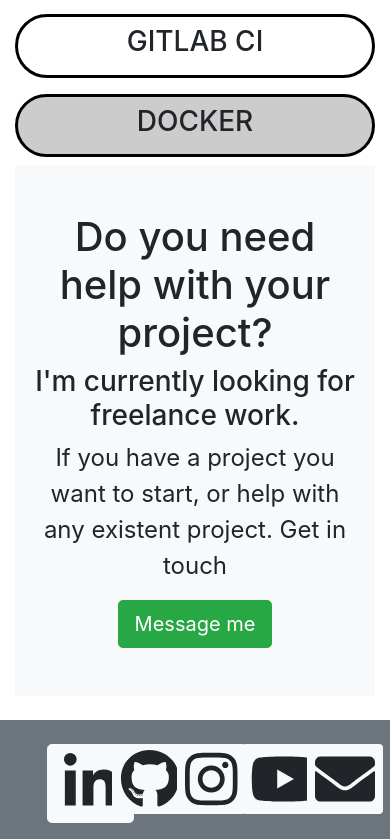
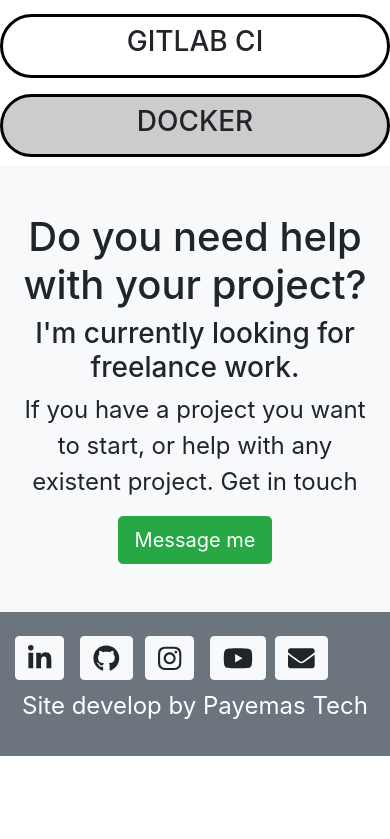
Before and after one commit to a2pr/portafoliov2, a Vue app: page /skills in a window 390 px wide. Shown: the part 1273-2112 px from the top of the page. After the commit the page ends 2029 px from the top, so only its background shows below. Built offline with nearby package versions, Linux system fonts and the light colour scheme.

Commit message:
update 08-5

```diff
--- a/src/components/footer.vue
+++ b/src/components/footer.vue
@@ -1,35 +1,65 @@
 <template>
   <div class="container-fluid bg-secondary py-3">
 <!--    continue here missing mobile config-->
-    <div class="text-center mt-2">
-      <div class="row">
+    <div class="text-center mt-2 d-none d-sm-block">
+      <div class="row ">
         <div class="col-2 offset-1">
           <a class="btn btn-lg btn-light" href="https://www.linkedin.com/in/andrespayema" target="_blank">
             <font-awesome-icon size="3x" :icon="['fab', 'linkedin-in']"/>
           </a>
         </div>
         <div class="col-2">
-          <a class="badge badge-light" href="https://github.com/a2pr" target="_blank">
+          <a class="btn btn-lg btn-light" href="https://github.com/a2pr" target="_blank">
             <font-awesome-icon size="3x" :icon="['fab', 'github']"/>
           </a>
         </div>
         <div class="col-2">
-          <a class="badge badge-light" href="https://www.instagram.com/payemastech/" target="_blank">
+          <a class="btn btn-lg btn-light" href="https://www.instagram.com/payemastech/" target="_blank">
             <font-awesome-icon size="3x" :icon="['fab', 'instagram']"/>
           </a>
         </div>
         <div class="col-2">
-          <a class="badge badge-light" href="https://www.youtube.com/channel/UCwP1bNJCqKg9qHGi2Mgz0DA" target="_blank">
+          <a class="btn btn-lg btn-light" href="https://www.youtube.com/channel/UCwP1bNJCqKg9qHGi2Mgz0DA" target="_blank">
             <font-awesome-icon size="3x" :icon="['fab', 'youtube']"/>
           </a>
         </div>
         <div class="col-2">
-          <a class="badge badge-light" href="mailto:a2payema.work@gmail.com?subject=Hello%20andres" target="_blank">
+          <a class="btn btn-lg btn-light" href="mailto:a2payema.work@gmail.com?subject=Hello%20andres" target="_blank">
             <font-awesome-icon size="3x" :icon="['fas', 'envelope']"/>
           </a>
         </div>
       </div>
     </div>
+    <div class="text-center mt-2 d-block d-sm-none">
+      <div class="row ">
+        <div class="col-2 ">
+          <a class="btn btn-xs btn-light" href="https://www.linkedin.com/in/andrespayema" target="_blank">
+            <font-awesome-icon size="lg" :icon="['fab', 'linkedin-in']"/>
+          </a>
+        </div>
+        <div class="col-2">
+          <a class="btn btn-xs btn-light" href="https://github.com/a2pr" target="_blank">
+            <font-awesome-icon size="lg" :icon="['fab', 'github']"/>
+          </a>
+        </div>
+        <div class="col-2">
+          <a class="btn btn-xs btn-light" href="https://www.instagram.com/payemastech/" target="_blank">
+            <font-awesome-icon size="lg" :icon="['fab', 'instagram']"/>
+          </a>
+        </div>
+        <div class="col-2">
+          <a class="btn btn-xs btn-light" href="https://www.youtube.com/channel/UCwP1bNJCqKg9qHGi2Mgz0DA" target="_blank">
+            <font-awesome-icon size="lg" :icon="['fab', 'youtube']"/>
+          </a>
+        </div>
+        <div class="col-2">
+          <a class="btn btn-xs btn-light" href="mailto:a2payema.work@gmail.com?subject=Hello%20andres" target="_blank">
+            <font-awesome-icon size="lg" :icon="['fas', 'envelope']"/>
+          </a>
+        </div>
+      </div>
+    </div>
+    <p class="text-center text-white mt-2">Site develop by Payemas Tech</p>
   </div>
 </template>
 
--- a/src/components/impossible-list.vue
+++ b/src/components/impossible-list.vue
@@ -1,5 +1,5 @@
 <template>
-  <div class="container-fluid">
+  <div class="container-fluid px-0">
     <div class="container text-center pt-5">
       <h1>Impossible List</h1>
       <p class="descrip text-justify">
--- a/src/components/skills.vue
+++ b/src/components/skills.vue
@@ -1,5 +1,5 @@
 <template>
-  <div class="container-fluid my-4">
+  <div class="container-fluid mt-4 px-0">
     <div class="container">
       <h2> I have expirences in the following .... </h2>
       <div class="row text-center">
--- a/src/components/work.vue
+++ b/src/components/work.vue
@@ -1,9 +1,9 @@
 <template>
     <div class="text-center">
-        <div class="container-fluid py-5  works" v-for="(work, index) in getWorks" :key="index">
-            <div class="offset-md-3 col-md-6 col-xs-8">
-                <div v-if="work.youtube">
-                  <iframe width="560" height="315" :src="work.youtube" frameborder="0"
+        <div class="container-fluid py-5 px-0 works" v-for="(work, index) in getWorks" :key="index">
+            <div class="offset-md-3 col-md-6 col-xs-8 ">
+                <div class="embed-responsive embed-responsive-16by9"  v-if="work.youtube">
+                  <iframe class="embed-responsive-item" :src="work.youtube"
                           allow="accelerometer; autoplay; clipboard-write; encrypted-media; gyroscope; picture-in-picture" allowfullscreen>
                   </iframe>
                 </div>
--- a/src/main.js
+++ b/src/main.js
@@ -3,6 +3,8 @@
 import VueRouter from 'vue-router'
 import {routes} from './routes'
 import {store} from './content/main'
+
+/*https://www.npmjs.com/package/@fortawesome/vue-fontawesome#using-solid-icons*/
 import { library } from '@fortawesome/fontawesome-svg-core'
 import { FontAwesomeIcon } from '@fortawesome/vue-fontawesome'
 import { faEnvelope } from '@fortawesome/free-solid-svg-icons'
```
